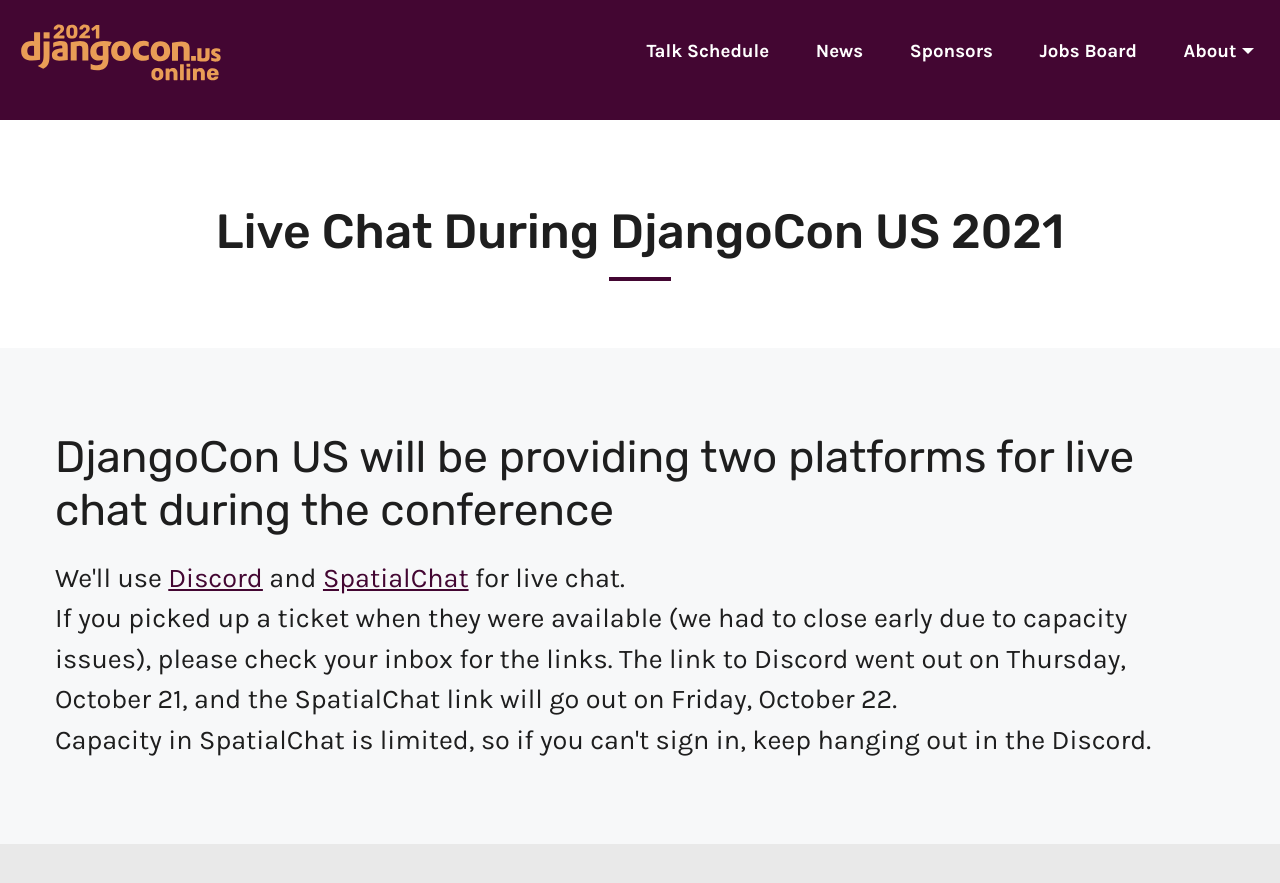
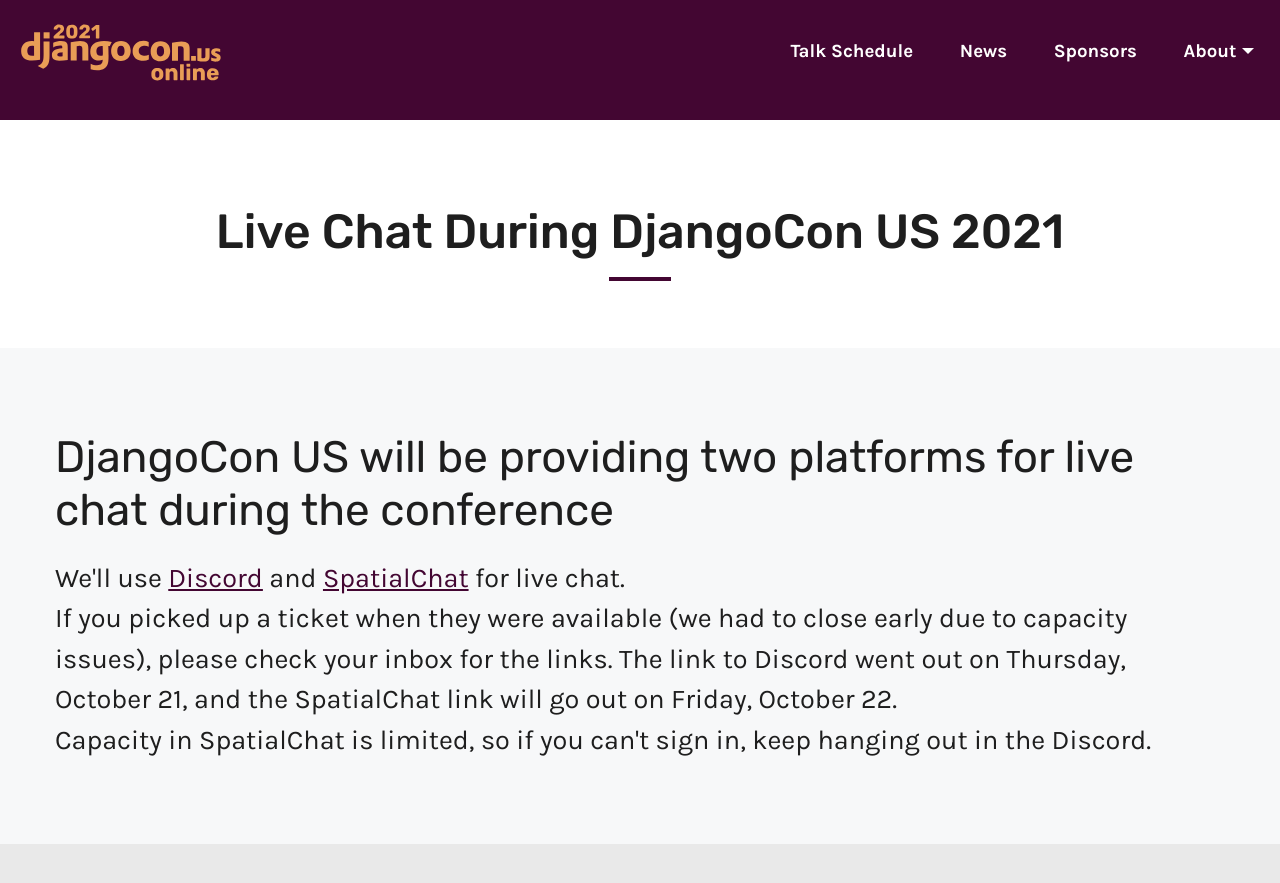
Before and after one commit to devmtl2024/site, a Jekyll site: the page built from _pages/chat.html, in a window 1280 px wide and 900 px high. Shown: the top 883 px of the window. Built offline with Jekyll 4.4.1, drawn with Linux system fonts in a browser that asks for light colours; comment, search, counter and statistics services are not loaded.

Commit message:
Deactivate jobs board

```diff
--- a/_includes/nav.html
+++ b/_includes/nav.html
@@ -1,7 +1,7 @@
 <li><a href="{{ site.url }}/talks/">Talk Schedule</a></li>
 <li><a href="{{ site.url }}/news/">News</a></li>
 <li><a href="{{ site.url }}/sponsors/">Sponsors</a></li>
-<li><a href="{{ site.url }}/jobs/">Jobs Board</a></li>
+<!--<li><a href="{{ site.url }}/jobs/">Jobs Board</a></li>-->
 <li class="is-dropdown-submenu-parent">
   <a href="{{ site.url }}/about/" aria-haspopup="true" aria-expanded="false">About</a>
   <ul class="menu vertical nested">
```
